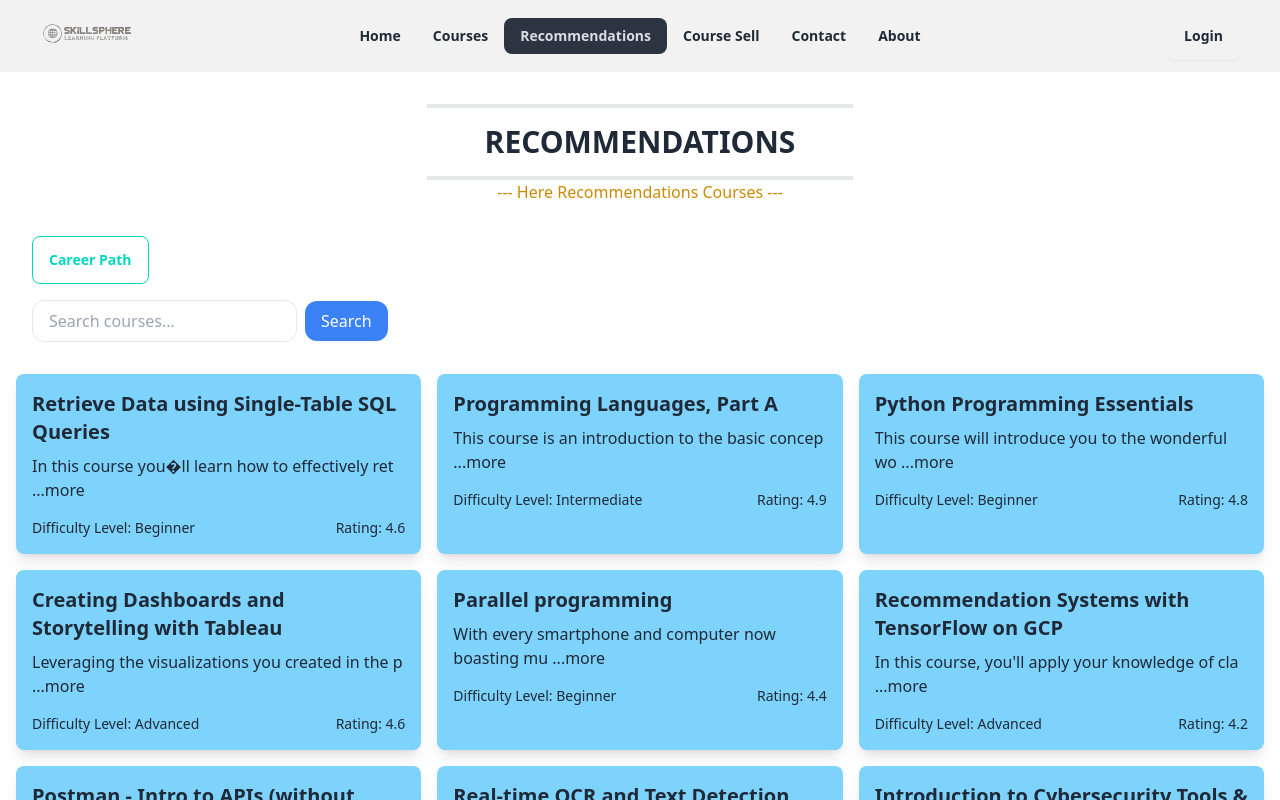
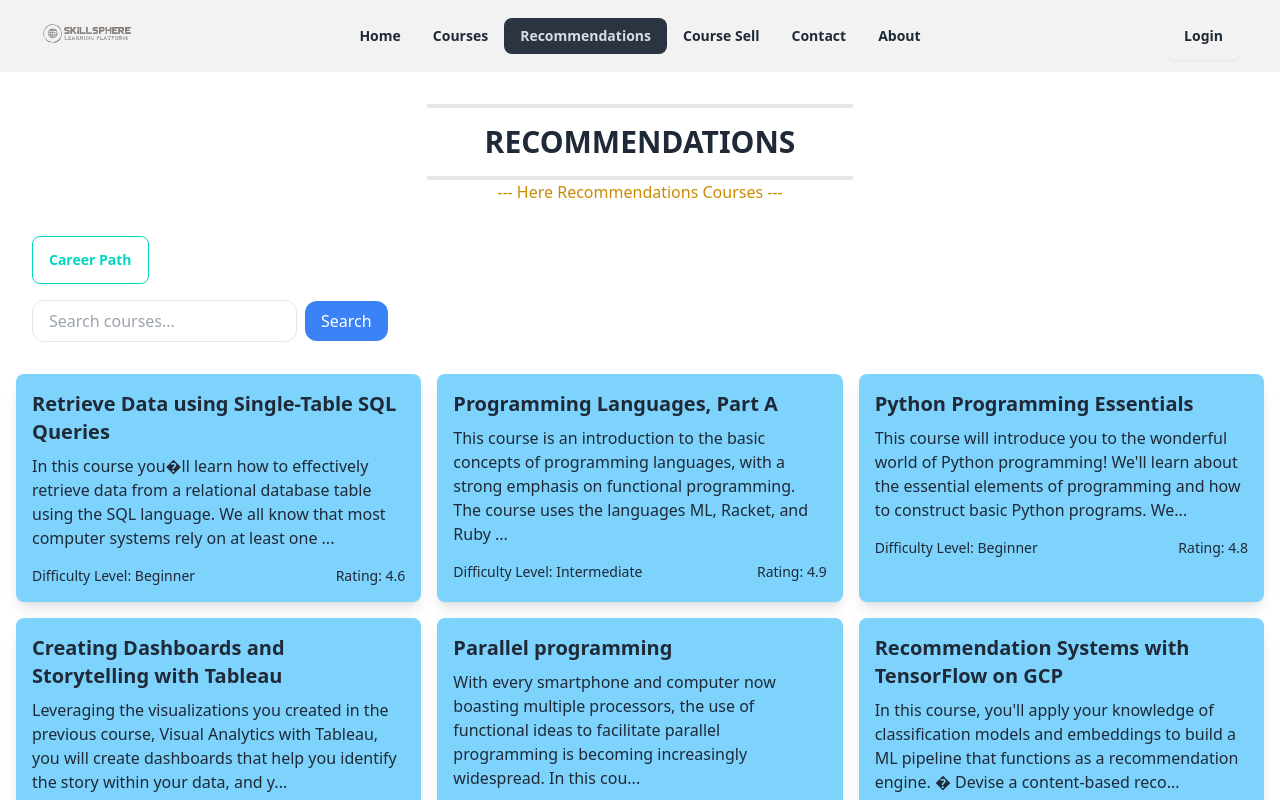
Before and after one commit to seyam14/SkillSphere, a React (Vite) app: page /recommendations in a window 1280 px wide. Shown: the top 800 px of the page. Built offline with nearby package versions, Linux system fonts and the light colour scheme; no server answers.

Commit message:
modified

```diff
--- a/src/features pages/CareerPath/CareerPathApp.jsx
+++ b/src/features pages/CareerPath/CareerPathApp.jsx
@@ -8,7 +8,7 @@ function CareerPathApp() {
   const [data, setData] = useState(null);
 
   useEffect(() => {
-    const fetch = async () => {
+    const fetchData = async () => {
       try {
         const response = await fetch('/carrarpath.json');
         const jsonData = await response.json();
@@ -18,7 +18,7 @@ function CareerPathApp() {
       }
     };
 
-    fetch();
+    fetchData();
   }, []);
 
   return (
--- a/src/features pages/Recommendations/Recommendations.jsx
+++ b/src/features pages/Recommendations/Recommendations.jsx
@@ -57,10 +57,10 @@ function Recommendations() {
           <div key={course["Course Name"]} className="bg-sky-300 shadow-lg rounded-lg overflow-hidden">
             <div className="p-4">
               <h2 className="text-xl font-bold mb-2">{course["Course Name"]}</h2>
-              <p className=" mb-4">{course["Course Description"].slice(0, 50)} ...more </p>
+              <p className=" mb-4">{course["Course Description"].slice(0, 180)}...</p>
               <div className="flex justify-between items-center">
-                <p className="text-sm ">Difficulty Level: {course["Difficulty Level"]}</p>
-                <p className="text-sm ">Rating: {course["Course Rating"]}</p>
+                <p className="text-sm "> <span className='text-bold'>Difficulty Level:</span>  {course["Difficulty Level"]}</p>
+                <p className="text-sm "> <span className='text-bold' >Rating:</span>  {course["Course Rating"]}</p>
               </div>
             </div>
           </div>
```
